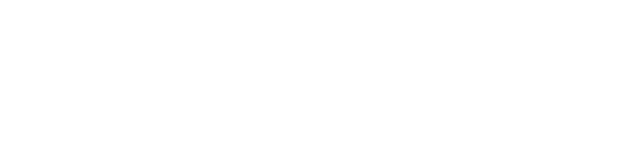
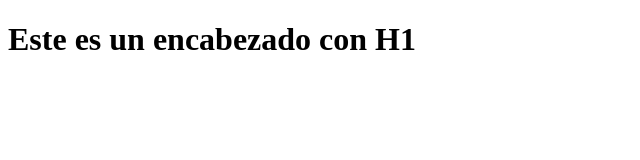
Before and after one commit to Diegol2022/live_class, a plain HTML site: page index.html in a window 1280 px wide. Shown: the whole page, without its empty margins (0-640 px from the left). Drawn offline with Linux system fonts and the light colour scheme.

Commit message:
Add readme.md flile and  add a header

```diff
--- a/index.html
+++ b/index.html
@@ -7,6 +7,6 @@
     <title>hola</title>
 </head>
 <body>
-
+    <h1>Este es un encabezado con H1</h1>
 </body>
 </html>
```
Also changed, not shown: 1 other file.
